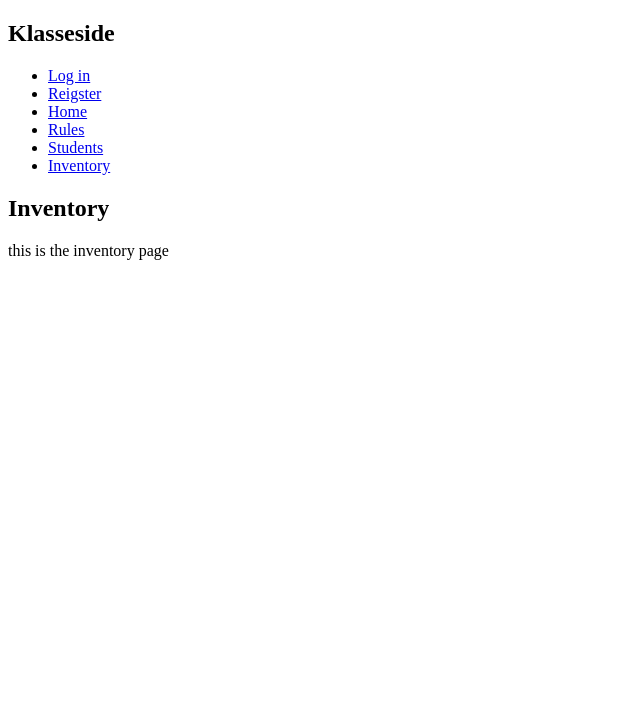
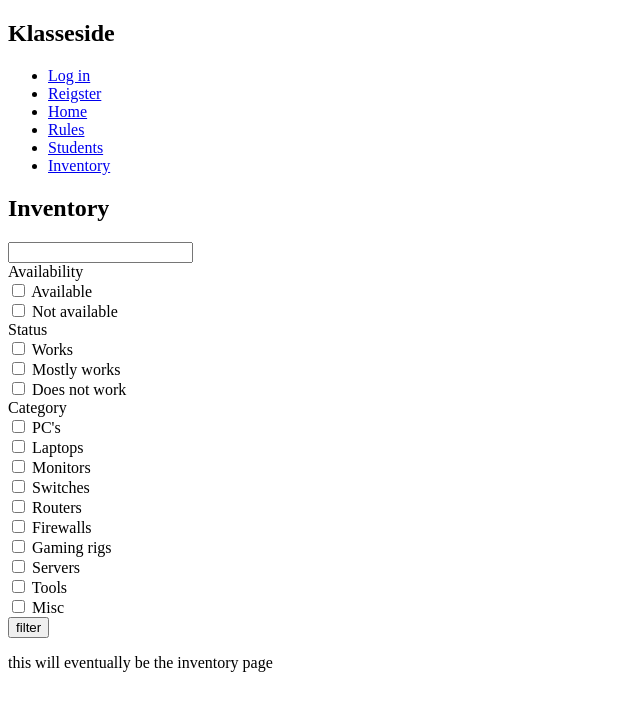
Before and after one commit to BoredToad/klasssenettside, a Flask app: page /inventory in a window 1280 px wide. Shown: the top 711 px of the page, without its empty margins (0-640 px from the left). Run offline with Flask 3, Linux system fonts and the light colour scheme.

Commit message:
inventory page form complete, not on to basic table

```diff
--- a/inventory.py
+++ b/inventory.py
@@ -1,7 +1,12 @@
-from flask import Blueprint, render_template
+from flask import Blueprint, g, render_template, request
 
 inventory_bp = Blueprint("inventory", __name__, "/inventory")
 
-@inventory_bp.route("/inventory")
+@inventory_bp.route("/inventory", methods=('GET', 'POST'))
 def inventory() -> str:
+    print("FORM----------------")
+    for (key, value) in request.form.items():
+        print(f"{key=}, values={request.form.getlist(key)}")
+
+
     return render_template('inventory/inventory.jinja')
--- a/templates/inventory/inventory.jinja
+++ b/templates/inventory/inventory.jinja
@@ -5,5 +5,65 @@
 {% endblock %}
 
 {% block content %}
-<p>this is the inventory page</p>
+<form id="filters" method="post">
+    <input for="search">
+    <div id="availability_filter">
+	<label>Availability</label>
+	<br>
+	<input type="checkbox" name="availability" value="available">
+	<label for="available">Available</label>
+	<br>
+	<input type="checkbox" name="availability" value="not_available">
+	<label for="not_available">Not available</label>
+    </div>
+    <div id="status_filter">
+	<label>Status</label>
+	<br>
+	<input type="checkbox" name="status" value="works">
+	<label for="works">Works</label>
+	<br>
+	<input type="checkbox" name="status" value="mostly_works">
+	<label for="mostly_works">Mostly works</label>
+	<br>
+	<input type="checkbox" name="status" value="does_not_work">
+	<label for="does_not_work">Does not work</label>
+    </div>
+    <div id="category_filter">
+	<label>Category</label>
+	<br>
+	<input type="checkbox" name="category" value="pcs">
+	<label for="pcs">PC's</label>
+	<br>
+	<input type="checkbox" name="category" value="laptops">
+	<label for="laptops">Laptops</label>
+	<br>
+	<input type="checkbox" name="category" value="monitors">
+	<label for="monitors">Monitors</label>
+	<br>
+	<input type="checkbox" name="category" value="switches">
+	<label for="switches">Switches</label>
+	<br>
+	<input type="checkbox" name="category" value="routers">
+	<label for="routers">Routers</label>
+	<br>
+	<input type="checkbox" name="category" value="firewalls">
+	<label for="firewalls">Firewalls</label>
+	<br>
+	<input type="checkbox" name="category" value="gaming rigs">
+	<label for="gaming rigs">Gaming rigs</label>
+	<br>
+	<input type="checkbox" name="category" value="servers">
+	<label for="servers">Servers</label>
+	<br>
+	<input type="checkbox" name="category" value="tools">
+	<label for="tools">Tools</label>
+	<br>
+	<input type="checkbox" name="category" value="misc">
+	<label for="misc">Misc</label>
+    </div>
+    <input type="submit" value="filter">
+</form>
+<div id="inventory">
+    <p>this will eventually be the inventory page</p>
+</div>
 {% endblock %}
```
